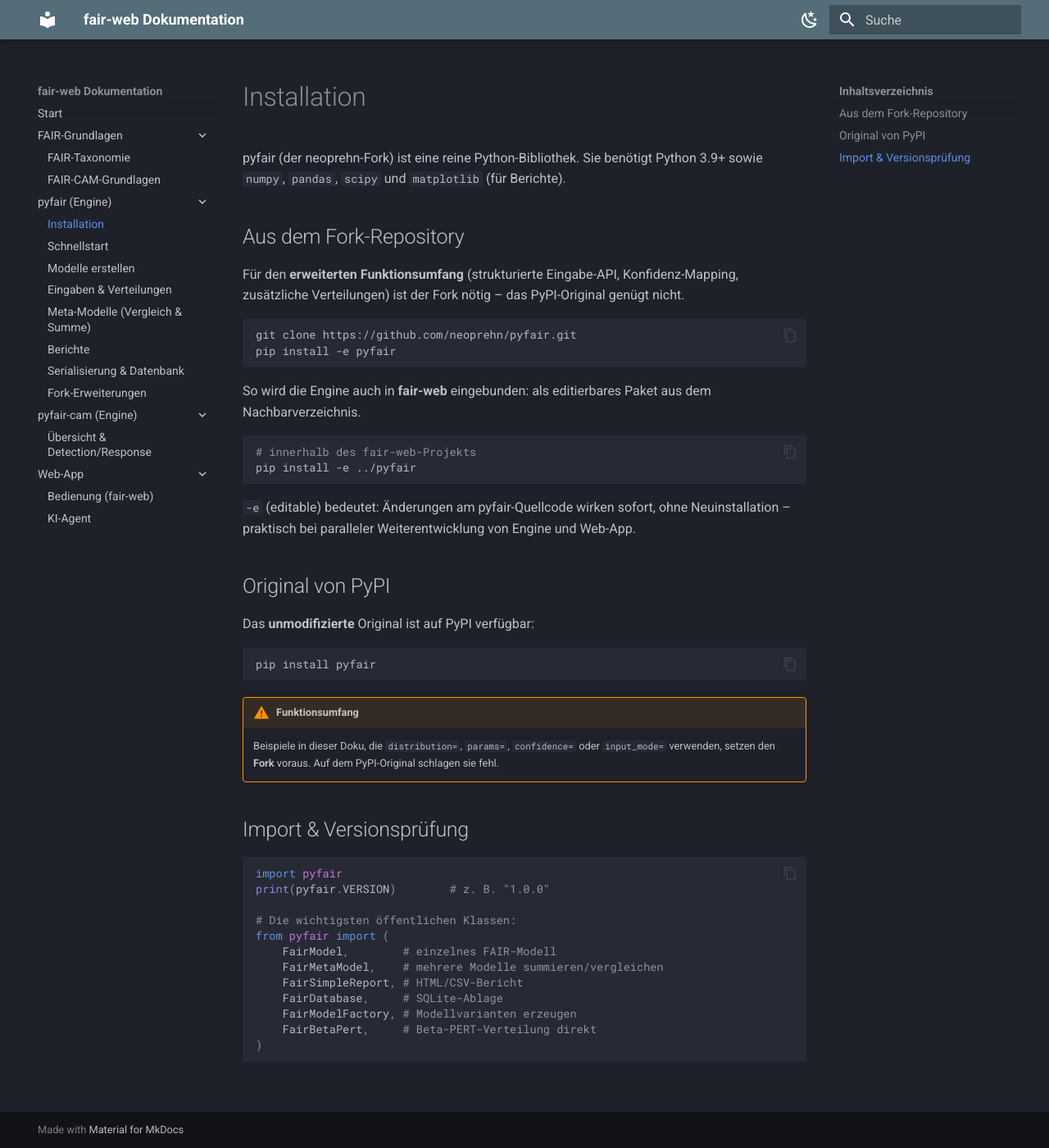
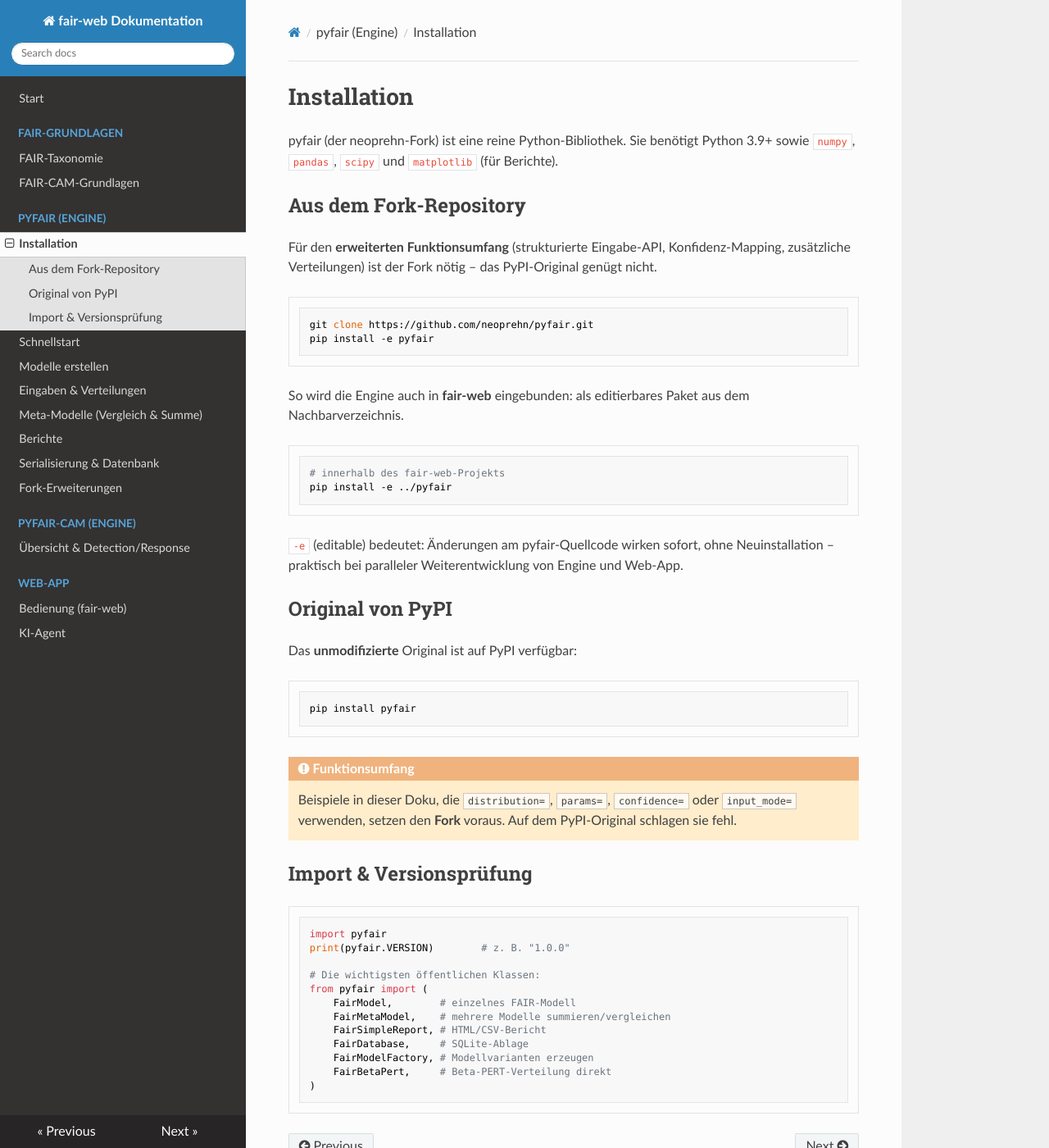
Before and after one commit to neoprehn/fair-web, an MkDocs documentation site: the page built from docs/installation.md, in a window 1280 px wide and 1400 px high. Shown: the whole window at 82% size. Built offline with MkDocs 1.6.1, drawn with Linux system fonts in a browser that asks for light colours; nearby versions of some CDN libraries; some of the changed text lies outside the part shown.

Commit message:
style(docs): MkDocs-Theme von material auf readthedocs umgestellt
Nutzer-Wunsch: linkes Navigationsmenue soll wie beim iam-Doku-Umbau aussehen
(klassischer RTD-Look, analog sphinx_rtd_theme dort). Mit dem Wechsel entfaellt
die material-spezifische Konfiguration (Palette/Dark-Mode-Toggle, Features);
mkdocs-material war nur indirekte Quelle fuer mkdocs selbst und
pymdown-extensions -- beides jetzt explizit in requirements.txt. Lokal gebaut
und verifiziert (0 Fehler/Warnungen).

Co-Authored-By: Claude Sonnet 5 <noreply@anthropic.com>

```diff
--- a/docs/requirements.txt
+++ b/docs/requirements.txt
@@ -1 +1,2 @@
-mkdocs-material>=9.5
+mkdocs>=1.6
+pymdown-extensions>=10.7
--- a/mkdocs.yml
+++ b/mkdocs.yml
@@ -3,25 +3,8 @@ site_description: FAIR-Risikomodellierung mit fair-web und pyfair (neoprehn-Fork
 docs_dir: docs
 
 theme:
-  name: material
+  name: readthedocs
   language: de
-  palette:
-    - scheme: slate
-      primary: blue grey
-      accent: light blue
-      toggle:
-        icon: material/weather-night
-        name: Heller Modus
-    - scheme: default
-      primary: blue grey
-      accent: light blue
-      toggle:
-        icon: material/weather-sunny
-        name: Dunkler Modus
-  features:
-    - navigation.expand
-    - navigation.top
-    - content.code.copy
 
 nav:
   - Start: index.md
@@ -50,3 +33,6 @@ markdown_extensions:
   - tables
   - pymdownx.highlight
   - pymdownx.superfences
+
+plugins:
+  - search
```
